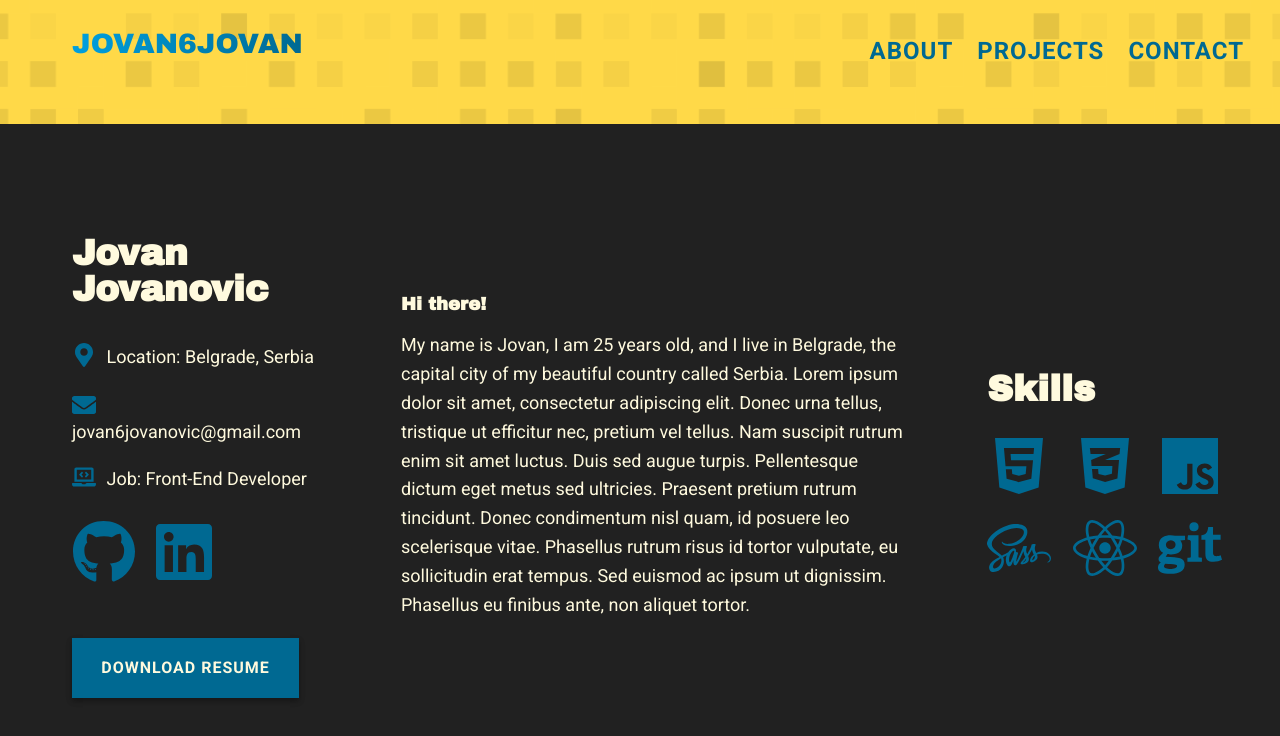
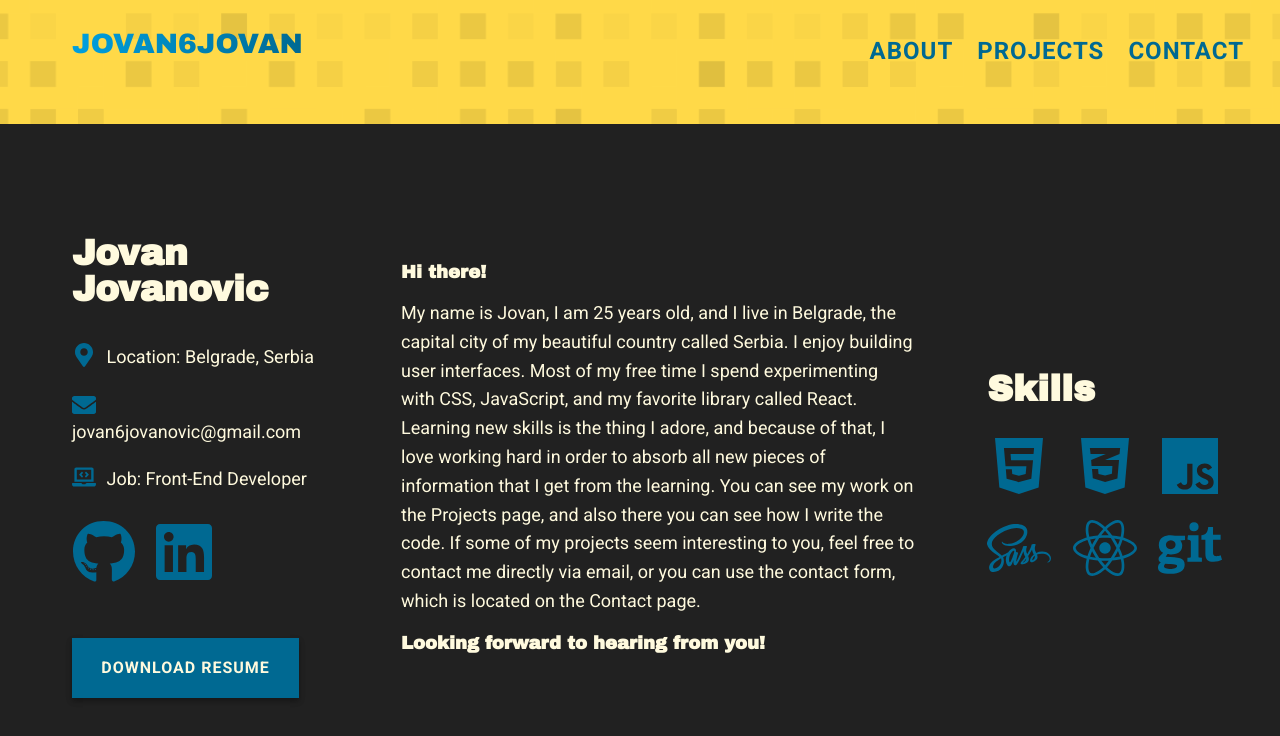
Before and after one commit to jovan6jovan/portfolio-new, a React (Create React App) app: page /about in a window 1280 px wide. Shown: the top 736 px of the page. Built offline with nearby package versions, Linux system fonts and the light colour scheme.

Commit message:
Updated About & Projects sections

```diff
--- a/src/components/About/About.js
+++ b/src/components/About/About.js
@@ -14,7 +14,6 @@ import {
 } from "react-icons/fa";
 
 import "./About.scss";
-import Button from "../Button/Button";
 
 const About = () => (
   <section className="about">
@@ -45,25 +44,20 @@ const About = () => (
       >
         <FaLinkedin />
       </a>
-      <Button
-        path="/"
-        classNames="btn btn--blue about__btn"
-        text="Download resume"
-      />
+      <a href="../../resume/Jovan_Jovanovic_resume.pdf" className="btn btn--blue about__btn" download>
+        Download resume
+      </a>
     </div>
     <div className="about__second-section">
       <h4>Hi there!</h4>
       <p className="about__second-section__paragraph">
-        My name is Jovan, I am 25 years old, and I live in Belgrade, the capital
-        city of my beautiful country called Serbia. Lorem ipsum dolor sit amet,
-        consectetur adipiscing elit. Donec urna tellus, tristique ut efficitur
-        nec, pretium vel tellus. Nam suscipit rutrum enim sit amet luctus. Duis
-        sed augue turpis. Pellentesque dictum eget metus sed ultricies. Praesent
-        pretium rutrum tincidunt. Donec condimentum nisl quam, id posuere leo
-        scelerisque vitae. Phasellus rutrum risus id tortor vulputate, eu
-        sollicitudin erat tempus. Sed euismod ac ipsum ut dignissim. Phasellus
-        eu finibus ante, non aliquet tortor.
+        My name is Jovan, I am 25 years old, and I live in Belgrade, the capital city of my beautiful country called Serbia. I enjoy building user interfaces.
+        Most of my free time I spend experimenting with CSS, JavaScript, and my favorite library called React.
+        Learning new skills is the thing I adore, and because of that, I love working hard in order to absorb all new pieces of information that I get from the learning.
+        You can see my work on the Projects page, and also there you can see how I write the code.
+        If some of my projects seem interesting to you, feel free to contact me directly via email, or you can use the contact form, which is located on the Contact page.
       </p>
+      <h4>Looking forward to hearing from you!</h4>
     </div>
     <div className="about__skills">
       <h2 className="about__skills__heading">Skills</h2>
```
Also changed, not shown: public/projects.json (+11 -11 lines), 1 other file (tests, documents, lock files or other folders).
